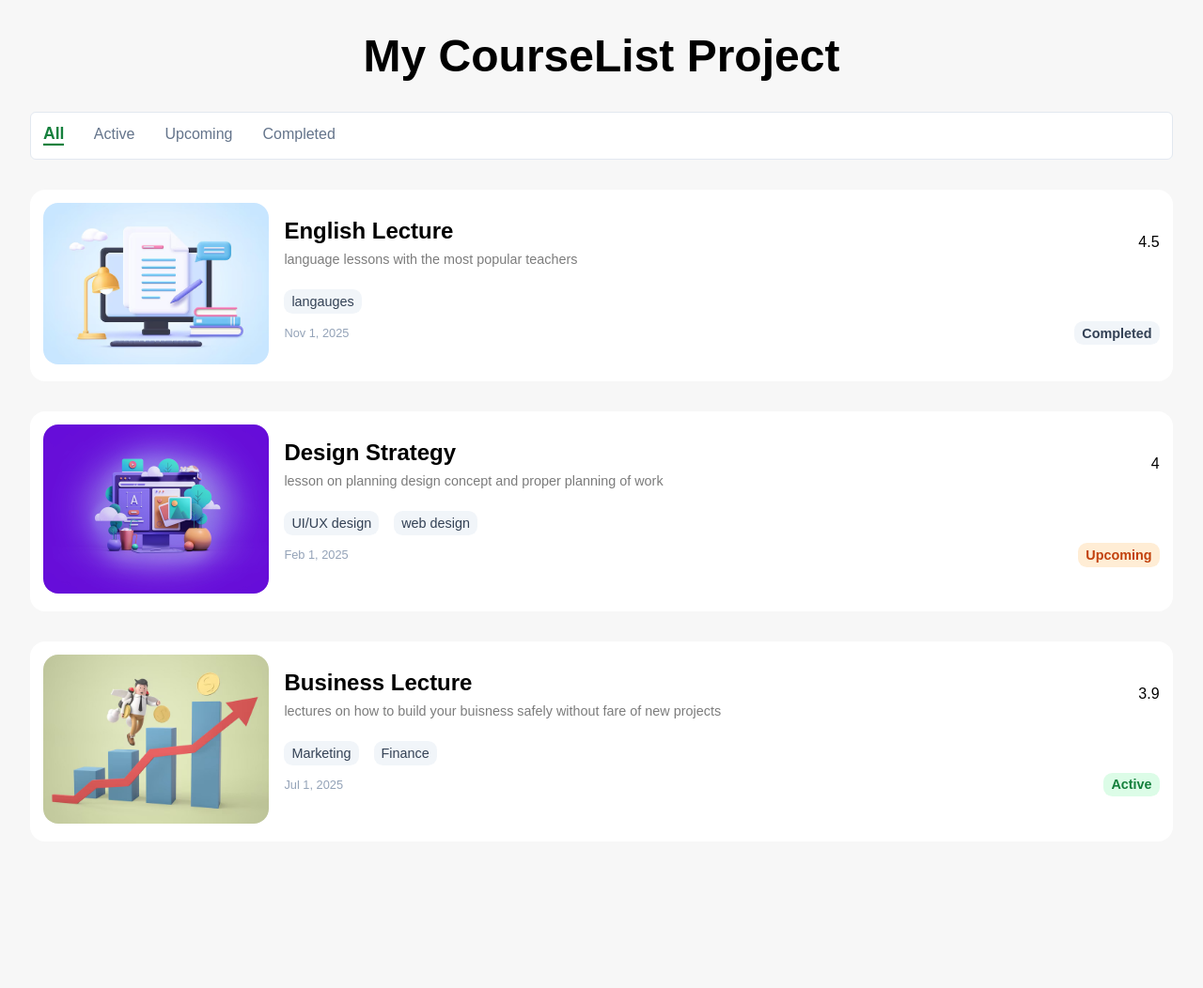
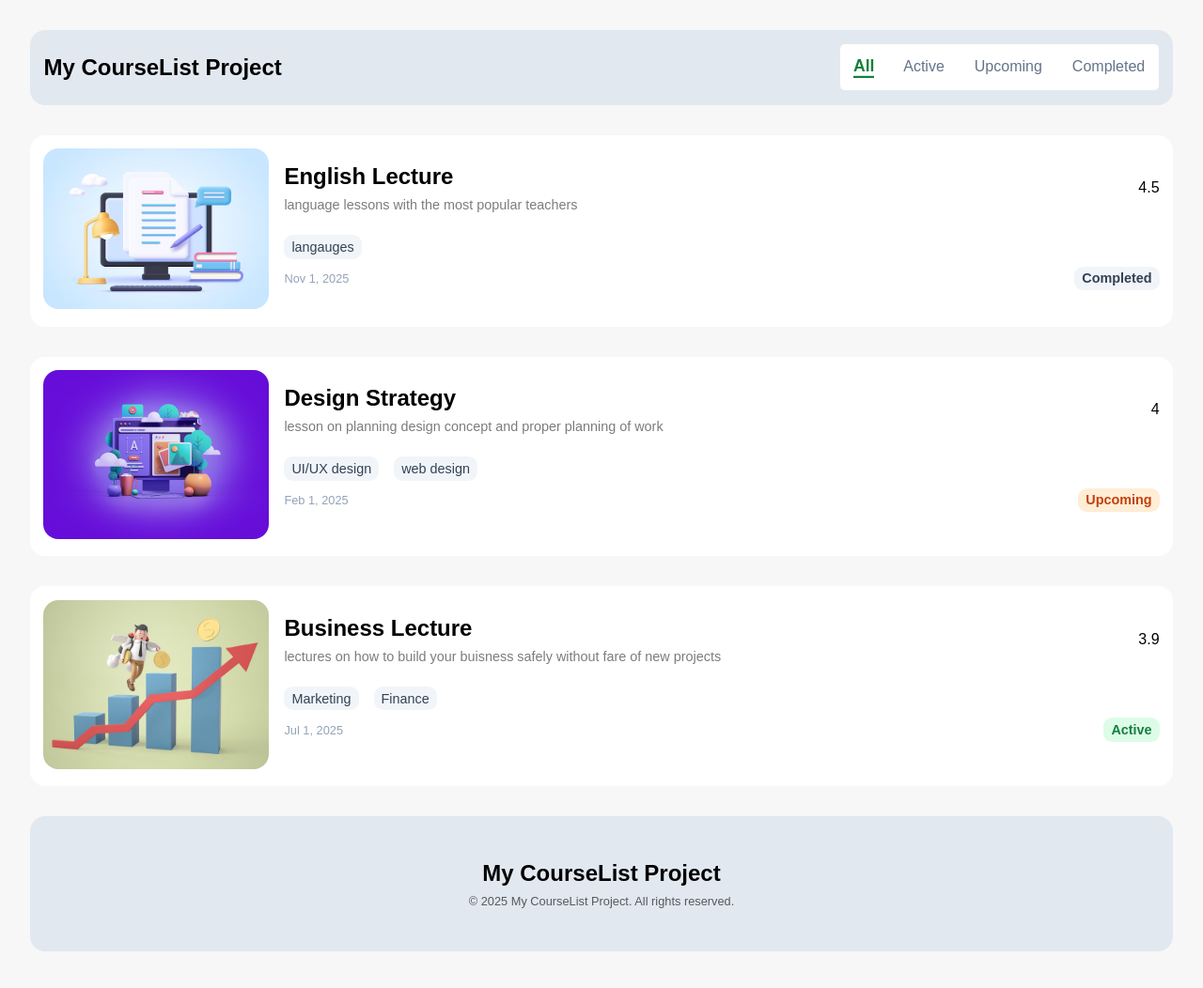
Before and after one commit to hdaberi/react-course-list-project, a React (Vite) app: page / in a window 1280 px wide. Shown: the top 1052 px of the page at 94% size. Before the commit the page ends 960 px from the top, so only its background shows below. Built offline with nearby package versions, Linux system fonts and the light colour scheme.

Commit message:
feat: add footer component and update styling
- Add new Footer component with copyright information
- Update Header component styling and add className
- Adjust global styling including font sizes and margins
- Add shared styling for header and footer components

```diff
--- a/src/App.css
+++ b/src/App.css
@@ -7,8 +7,8 @@
 
 h1 {
   font-weight: 700;
-  font-size: 3rem;
-  margin-bottom: 1rem;
+  font-size: 1.5rem;
+
 }
 ul li {
   list-style: none;
@@ -22,13 +22,13 @@ ul li {
   display: flex;
   justify-content: flex-start;
   gap: 2rem;
-  margin: 2rem 0;
+  margin: 0;
   color: #64748b;
   font-weight: 300;
   padding: 0.9rem;
   border-radius: 0.375rem;
   background-color: #fff;
-  margin-bottom: 2rem;
+
   border: 1px solid #e2e8f0;
   li.active {
     font-weight: 700;
@@ -110,3 +110,26 @@ ul li {
 .course-item__footer .caption .badge {
   font-weight: bold;
 }
+.footer,.header {
+  background-color: #e2e8f0;
+  padding: 0.9rem;
+  border-radius: 1rem;
+  margin-bottom: 2rem;
+  display: flex;
+  justify-content: space-between;
+  align-items: center;
+}
+.footer-content {
+  max-width: 50rem;
+  margin: 0 auto;
+  padding: 2rem 0;
+}
+.footer-title {
+  font-size: 1.5rem;
+  font-weight: 800;
+  margin-bottom: 0.5rem;
+}
+.footer-copyright {
+  color: #55595f;
+  font-size: 0.8rem;
+}
--- a/src/App.jsx
+++ b/src/App.jsx
@@ -1,5 +1,6 @@
 import CourseList from "./components/CourseLists";
 import Header from "./components/Header";
+import Footer from "./components/Footer";
 import "./App.css";
 
 
@@ -9,6 +10,7 @@ function App() {
     <div className="App">
       <Header />
       <CourseList />
+      <Footer />
     </div>
   );
 }
--- /dev/null
+++ b/src/components/Footer.jsx
@@ -0,0 +1,14 @@
+function Footer() {
+  return (
+    <section className="footer">
+      <div className="footer-content">
+        <div className="footer-title">My CourseList Project</div>
+        <div className="footer-copyright">
+          &copy; {new Date().getFullYear()} My CourseList Project. All rights reserved.
+        </div>
+      </div>
+    </section>
+  );
+}
+
+export default Footer;
--- a/src/components/Header.jsx
+++ b/src/components/Header.jsx
@@ -2,7 +2,7 @@ const courseListStatus = ["All", "Active", "Upcoming", "Completed"];
 
 function Header() {
   return (
-    <div>
+    <div className="header">
       <h1 className="title">My CourseList Project</h1>
       <div className="course-status">
         <ul>
```
